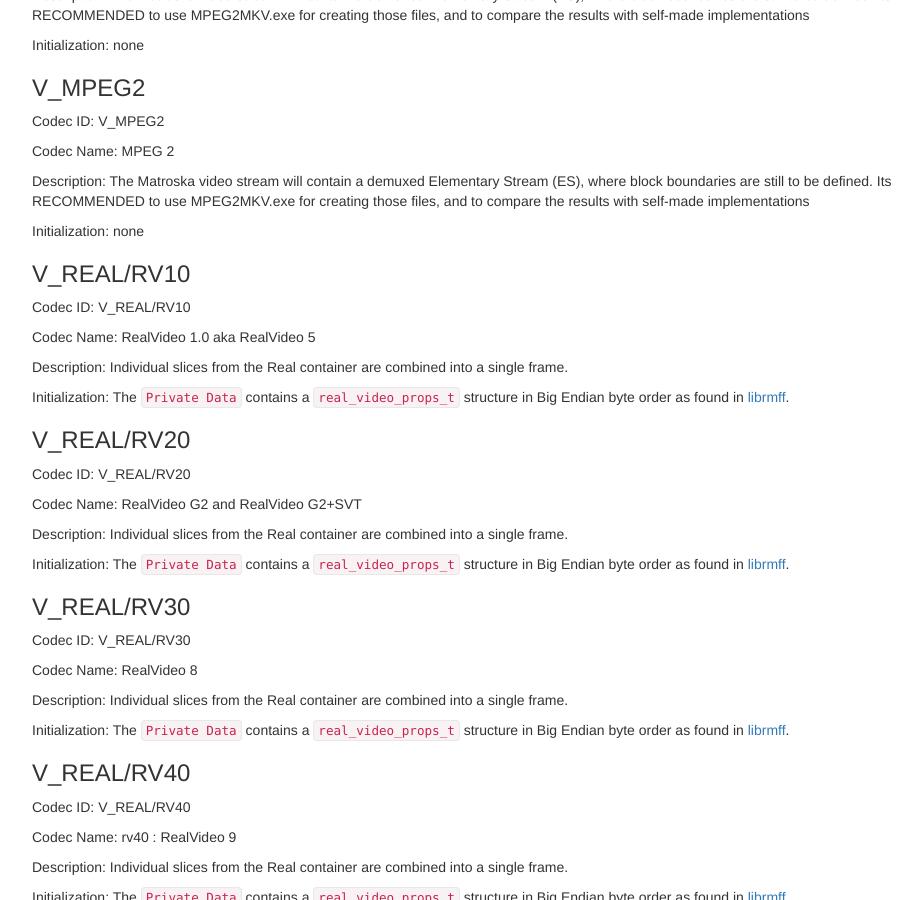
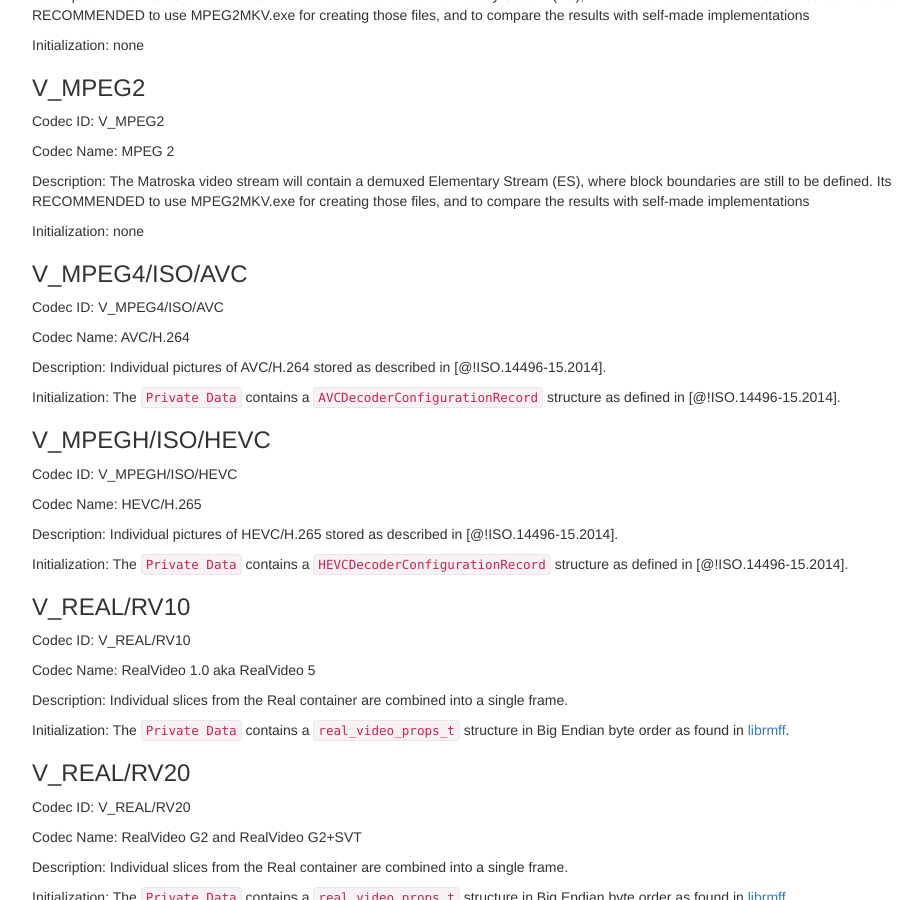
Before and after one commit to ietf-wg-cellar/matroska-specification, a Jekyll site: the page built from codec_specs.md, in a window 1280 px wide and 900 px high, scrolled down 3717 px. Shown: the whole window, without its empty margins (273-1195 px from the left). Built offline with Jekyll 4.4.1, drawn with Linux system fonts in a browser that asks for light colours.

Commit message:
Add AVC and HEVC codec mappings

```diff
--- a/codec_specs.md
+++ b/codec_specs.md
@@ -182,6 +182,26 @@
 Description: The Matroska video stream will contain a demuxed Elementary Stream (ES), where block boundaries are still to be defined. Its RECOMMENDED to use MPEG2MKV.exe for creating those files, and to compare the results with self-made implementations
 
 Initialization: none
+
+### V_MPEG4/ISO/AVC
+
+Codec ID: V_MPEG4/ISO/AVC
+
+Codec Name: AVC/H.264
+
+Description: Individual pictures of AVC/H.264 stored as described in [@!ISO.14496-15.2014].
+
+Initialization: The `Private Data` contains a `AVCDecoderConfigurationRecord` structure as defined in [@!ISO.14496-15.2014].
+
+### V_MPEGH/ISO/HEVC
+
+Codec ID: V_MPEGH/ISO/HEVC
+
+Codec Name: HEVC/H.265
+
+Description: Individual pictures of HEVC/H.265 stored as described in [@!ISO.14496-15.2014].
+
+Initialization: The `Private Data` contains a `HEVCDecoderConfigurationRecord` structure as defined in [@!ISO.14496-15.2014].
 
 ### V_REAL/RV10
 
```
Also changed, not shown: rfc_backmatter_codec.md (+11 -0 lines).
